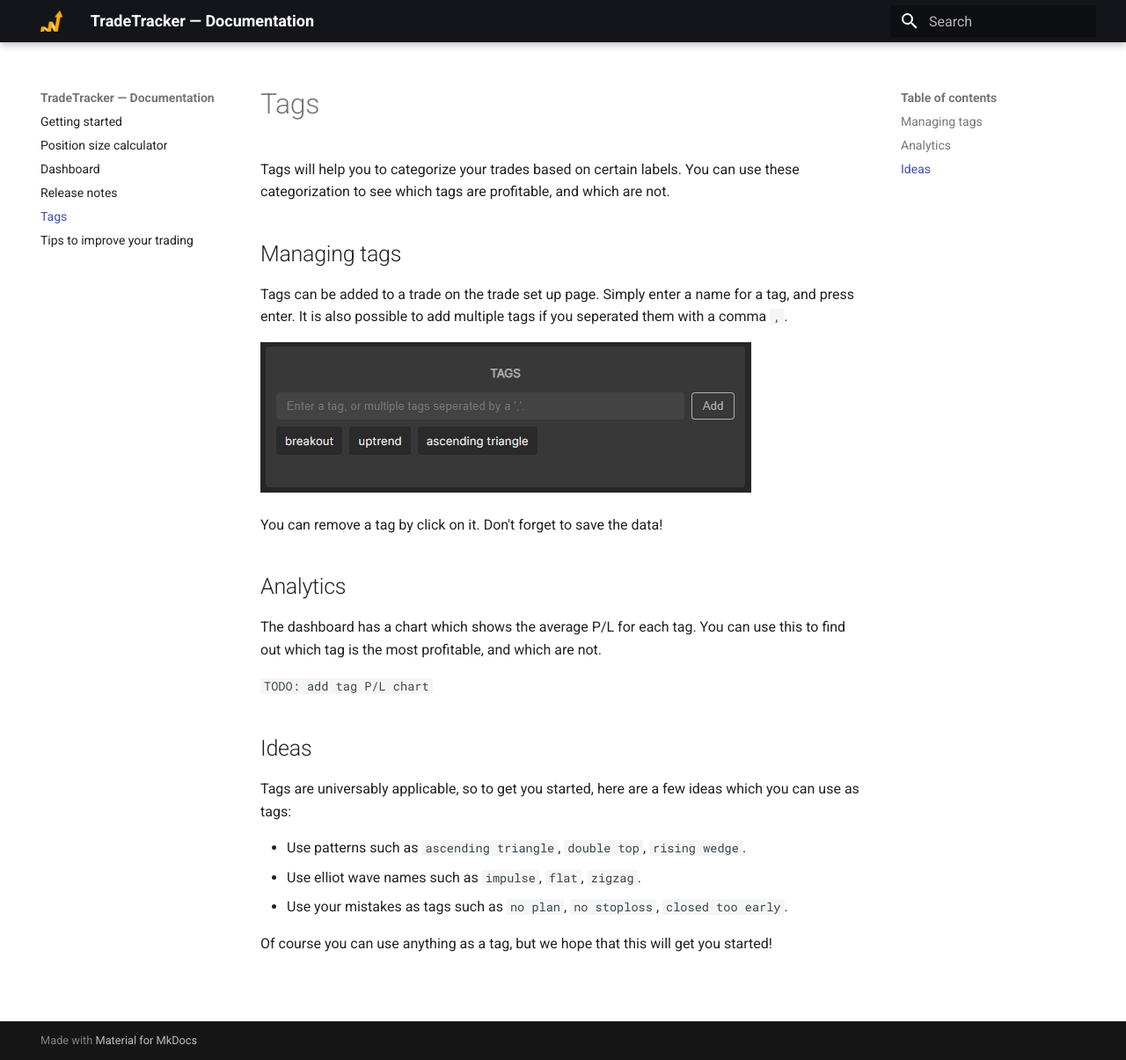
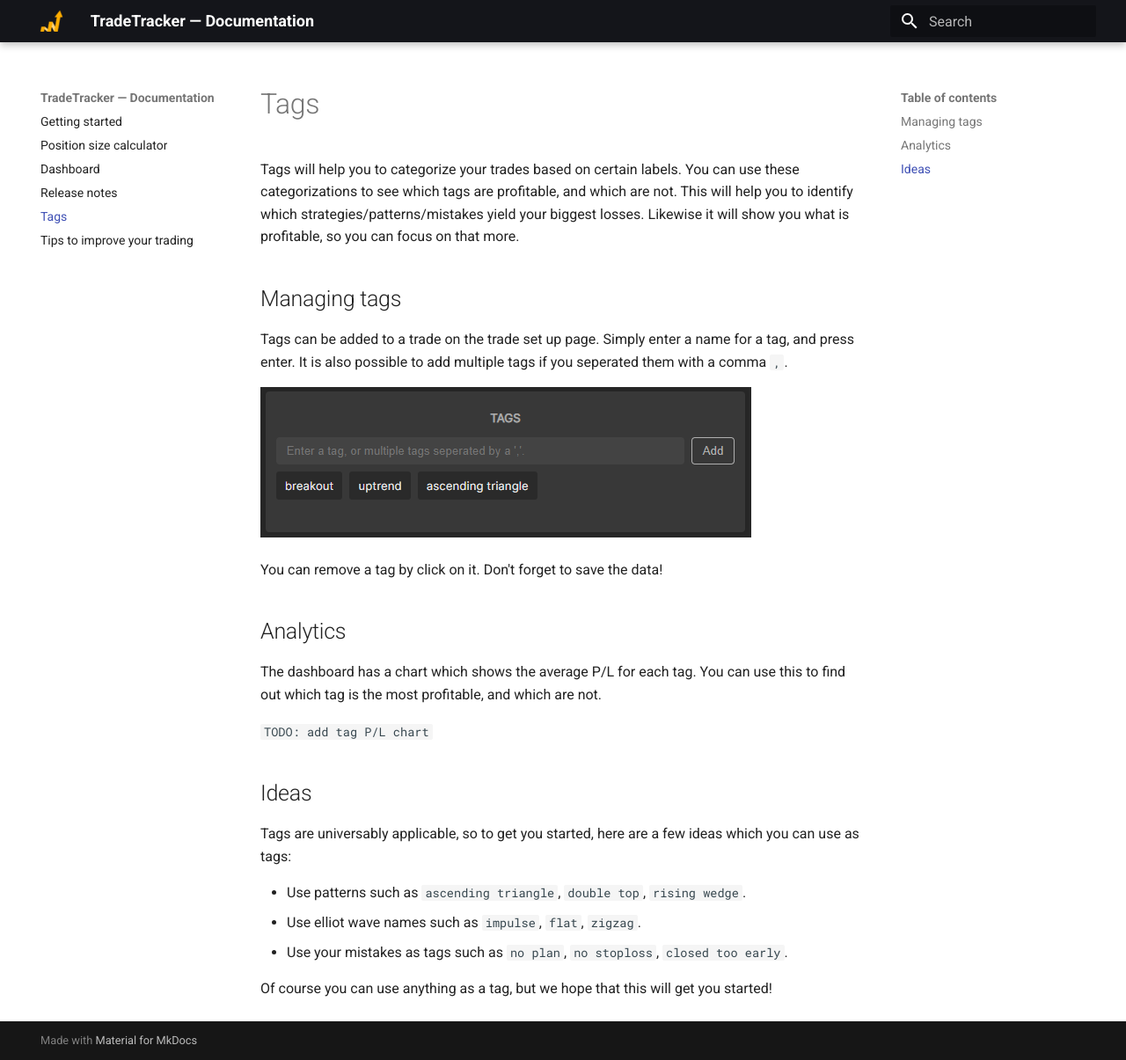
Before and after one commit to TradeTracker/docs, an MkDocs documentation site: the page built from docs/tags.md, in a window 1280 px wide and 1205 px high. Shown: the whole window at 88% size. Built offline with MkDocs 1.6.1 and Material for MkDocs 9.7.7, drawn with Linux system fonts in a browser that asks for light colours.

Commit message:
updates tags doc

```diff
--- a/docs/tags.md
+++ b/docs/tags.md
@@ -1,7 +1,8 @@
 # Tags
 
 Tags will help you to categorize your trades based on certain labels.
-You can use these categorization to see which tags are profitable, and which are not.
+You can use these categorizations to see which tags are profitable, and which are not.
+This will help you to identify which strategies/patterns/mistakes yield your biggest losses. Likewise it will show you what is profitable, so you can focus on that more.
 
 ## Managing tags
 
```
